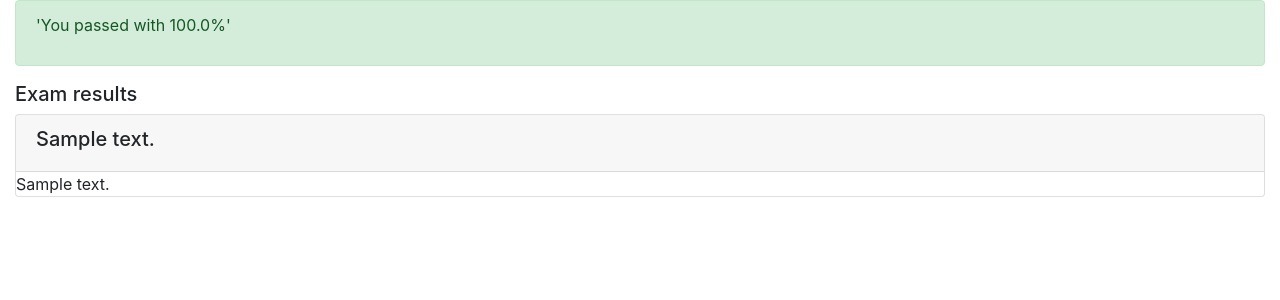
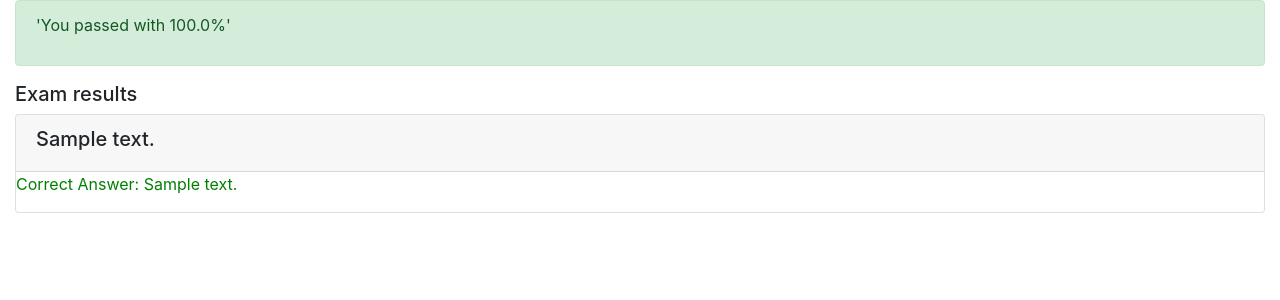
Before and after one commit to Elecbound/final_template, a Django app: page /onlinecourse/course/1/submission/1/result/ in a window 1280 px wide. Shown: the part 56-356 px from the top of the page. Run offline with Django 3.2, Linux system fonts and the light colour scheme; tables that the repository leaves empty hold one stand-in row (values such as "Sample post"); some libraries are stand-ins or nearby versions.

Commit message:
Update exam_result_bootstrap.html

```diff
--- a/onlinecourse/templates/onlinecourse/exam_result_bootstrap.html
+++ b/onlinecourse/templates/onlinecourse/exam_result_bootstrap.html
@@ -36,6 +36,7 @@
 </nav>
 
 <div class="container-fluid">
+
     {% if grade > 80 %}
     <div class="alert alert-success">
        <!--HINT Display passed info -->
@@ -44,7 +45,7 @@
         {% else %}
         <div class="alert alert-danger">
             <!--HINT Display failed info -->
-            <p> 'You failed with {{ grade }}%' </p>
+            <p> '<b>Failed!</b> Sorry {{user.username}} failed the exam with {{ grade }} / 100%' </p>
             <p> Try again? </p>
         </div>
         <a class="btn btn-link text-danger" href="{% url 'onlinecourse:course_details' course.pk %}">re-test</a>
@@ -58,9 +59,17 @@
 
 
             {% for choice in question.choice_set.all %}
+                {% if choice in submitted_answers and choice.is_correct %}
+                   <p style ='color:green';> Correct Answer: {{choice.choice_text}} </p>
 
-                    {{choice.choice_text}}
+                {% elif choice in submitted_answers and choice.is_correct == False %}
+                    <p style ='color:red';> {{choice.choice_text}} </p>
+                {% else %}
+                    <p style ='color:yellow';> Not Selected: {{choice.choice_text}} </p>
 
+
+
+                    {% endif %}
 
         {% endfor %}
         {% endfor %}
```
